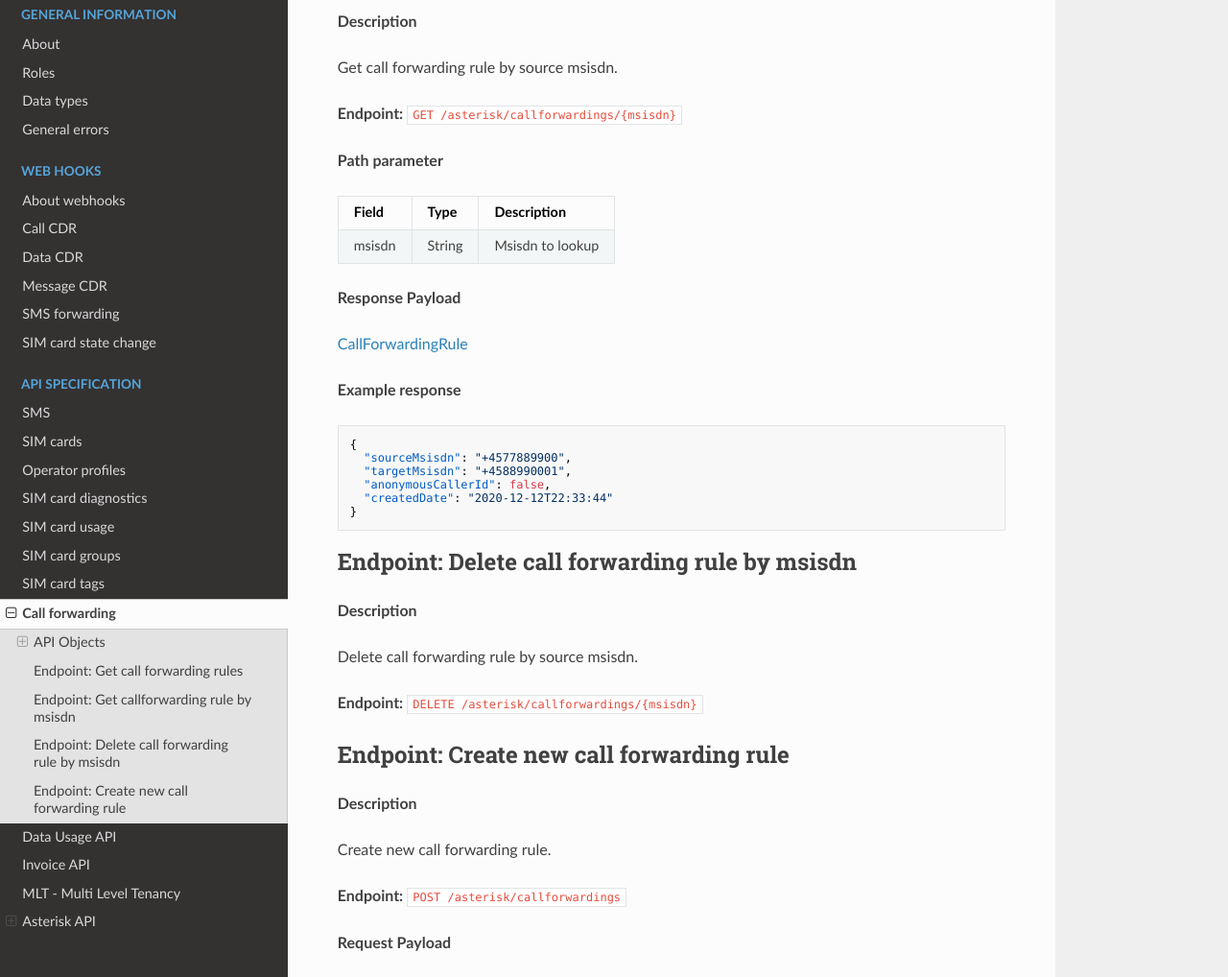
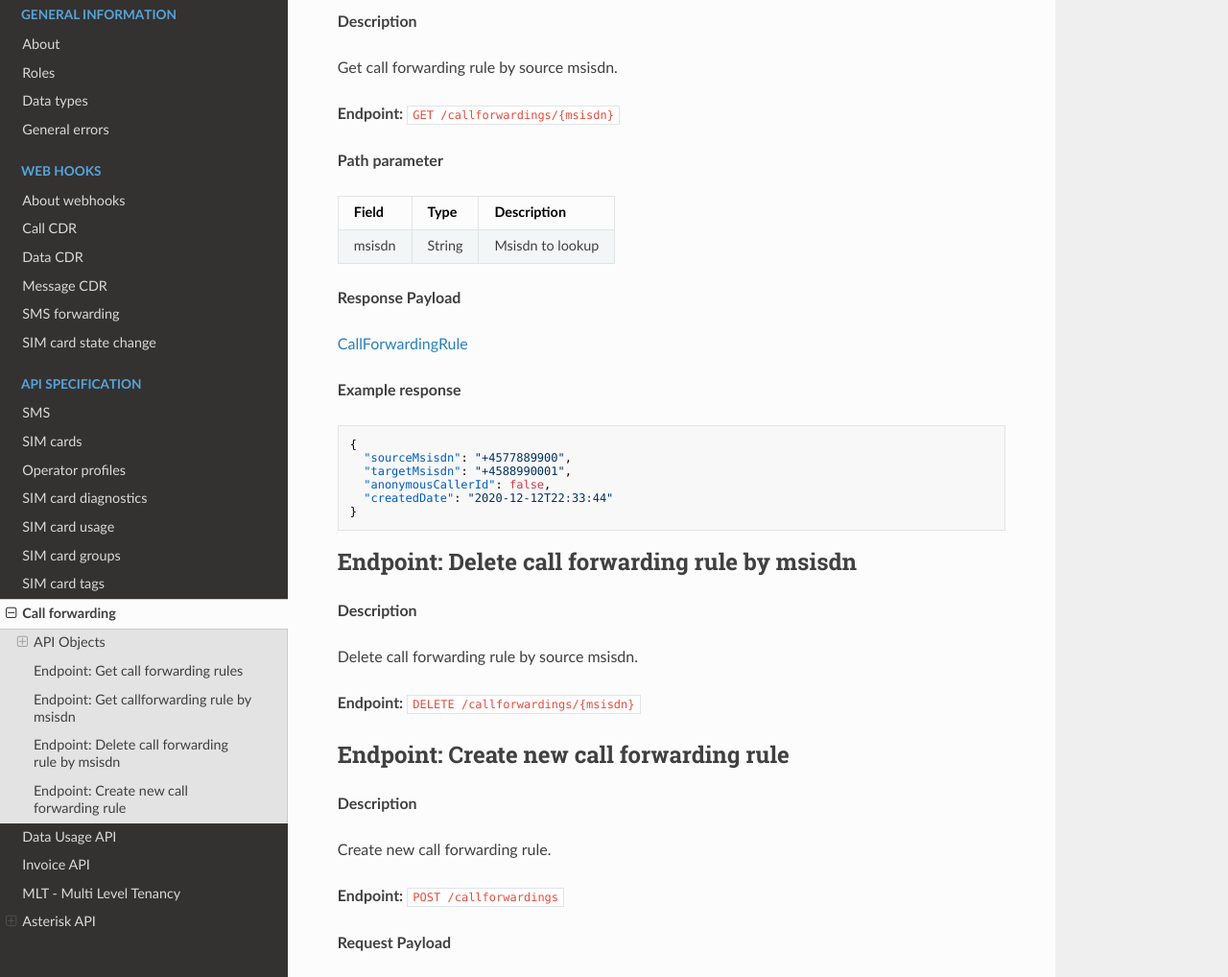
Before and after one commit to Wavelyio/wavely-docs, an MkDocs documentation site: the page built from docs/api/call-forward.md, in a window 1280 px wide and 1400 px high, scrolled down 1115 px. Shown: the part 147-1165 px from the top of the window at 96% size. Built offline with MkDocs 1.6.1, drawn with Linux system fonts in a browser that asks for light colours; nearby versions of some CDN libraries; old or Windows-style settings are respelled for this version of MkDocs; some of the changed text lies outside the part shown.

Commit message:
Update call-forward.md

```diff
--- a/docs/api/call-forward.md
+++ b/docs/api/call-forward.md
@@ -22,7 +22,7 @@ createdDate         | ISO 8601 DateTime UTC | Date when rule is created
 
 Get all call forwarding rules
 
-**Endpoint:** `GET /asterisk/callforwardings`
+**Endpoint:** `GET /callforwardings`
 
 **Response Payload**
 
@@ -53,7 +53,7 @@ List([CallForwardingRule](/api/call-forward/#callforwardingrule))
 
 Get call forwarding rule by source msisdn.
 
-**Endpoint:** `GET /asterisk/callforwardings/{msisdn}`
+**Endpoint:** `GET /callforwardings/{msisdn}`
 
 **Path parameter**
 
@@ -82,7 +82,7 @@ msisdn          | String        | Msisdn to lookup
 
 Delete call forwarding rule by source msisdn.
 
-**Endpoint:** `DELETE /asterisk/callforwardings/{msisdn}`
+**Endpoint:** `DELETE /callforwardings/{msisdn}`
 
 ## Endpoint: Create new call forwarding rule
 
@@ -90,7 +90,7 @@ Delete call forwarding rule by source msisdn.
 
 Create new call forwarding rule.
 
-**Endpoint:** `POST /asterisk/callforwardings`
+**Endpoint:** `POST /callforwardings`
 
 **Request Payload**
 
```
